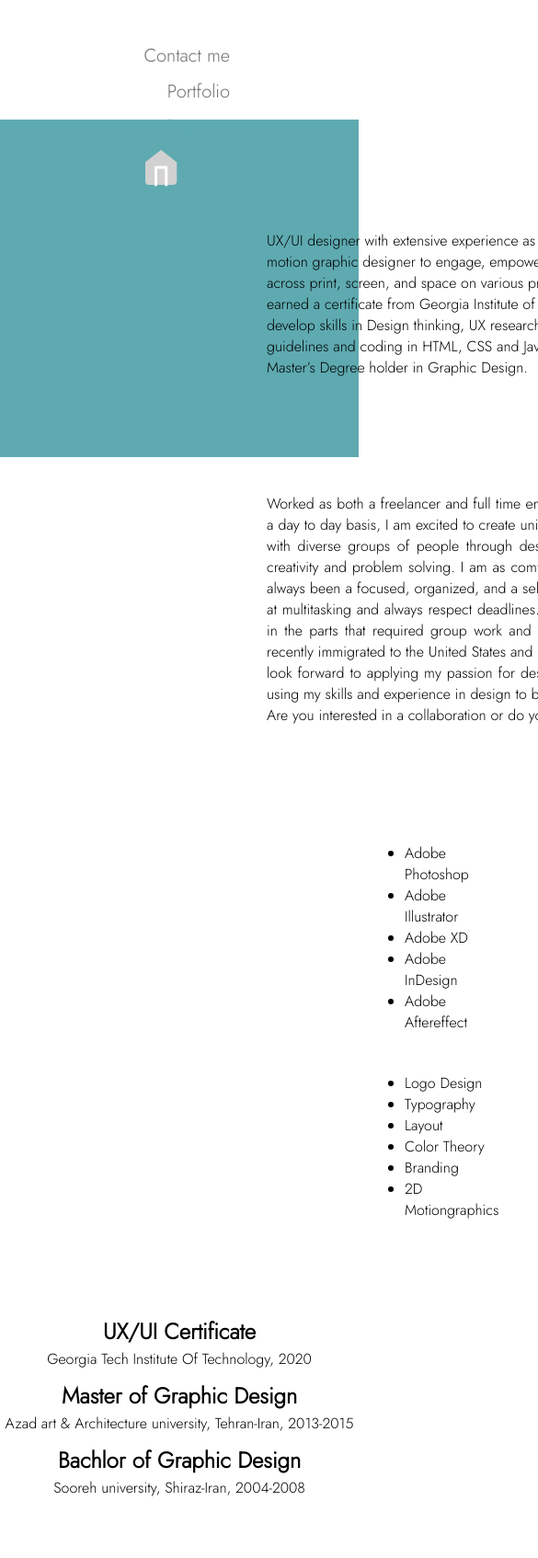
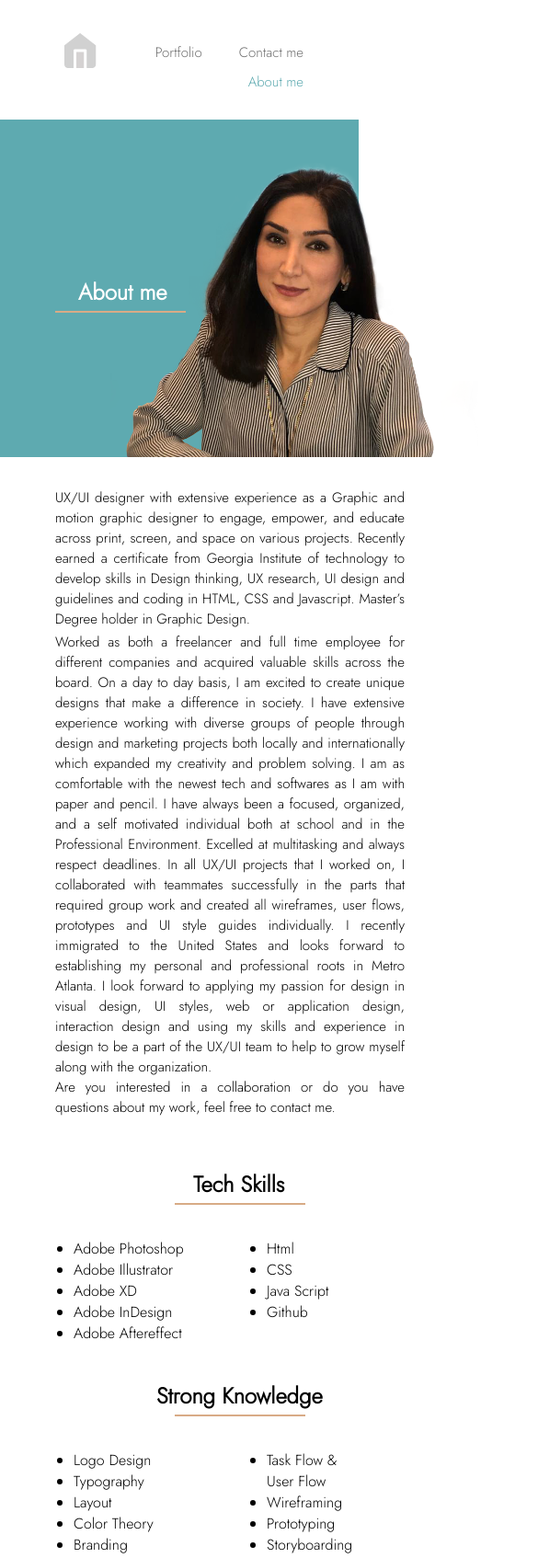
Before and after one commit to parisadeh/Final-Portfolio, a plain HTML site: page About.html in a window 390 px wide. Shown: the top 1694 px of the page at 92% size, 585 px wide, since content can reach past the window. Drawn offline with Linux system fonts and the light colour scheme.

Commit message:
Update Aboutme.css

```diff
--- a/css/Aboutme.css
+++ b/css/Aboutme.css
@@ -395,3 +395,211 @@ button:hover{
 #socialmedia img{
     margin: 10px;
 }
+
+/*media quary*/
+@media screen and (max-width:600px){
+
+    .nav li{
+        font-size: 15px;
+        margin-left: 40px;
+        margin-top: 10px;
+    }
+    .navigationbar{
+        margin-right: 80px;
+    }
+    #homeicon{
+        margin-top: 0px;
+        margin-left: 50px;
+    }
+
+    .Header{
+        width: auto;
+        position: relative;
+        top: 120px;
+        text-align: center;
+    }
+
+    #header-1{
+        height: 367px;
+    }
+    .header h2{
+        top: 150px;
+        left: 85px;
+    }
+    .header hr{
+        width: 140px;
+        position: absolute;
+        top: 200px;
+        left: 60px;
+    }
+    .header img{
+        float: right;
+        position: absolute;
+        width: 400px;
+        top: 19px;
+        left: 120px;
+
+    }
+    .header p{
+        width: 380px;
+        margin: 20px;
+        position: absolute;
+        left: 40px;
+        top: 380px;
+        font-size: 15px;
+        text-align: justify;
+    }
+    .paragraph{
+        width: 380px;
+        margin: 20px;
+        position: absolute;
+        top:652px;
+        left: 40px;
+        font-size: 15px;
+    }
+
+    .Techskills h2{
+        position: absolute;
+        left: 210px;
+        top: 1250px;
+    }
+    .Techskills hr{
+        top: 1300px;
+        left: 190px;
+    }
+    #left{
+        position: absolute;
+        top: 1330px;
+        left: 40px;
+    }
+    #right{
+        position: absolute;
+        top: 1330px;
+        left: 250px;
+    }
+    .strength h2{
+        position: absolute;
+        left: 170px;
+        top: 1480px;
+    }
+    .strength hr{
+        position: absolute;
+        top: 1530px;
+        left: 190px;
+    }
+
+    #leftpart{
+        position: absolute;
+        top: 1560px;
+        left: 40px;
+    }
+    #rightpart{
+        position: absolute;
+        top: 1560px;
+        left: 250px;
+    }
+
+    .education h2{
+        position: absolute;
+        left: 200px;
+        top: 1730px;
+    }
+    .education hr{
+        border: 1px solid #D8AB86;
+        width: 140px;
+        position: absolute;
+        top: 1780px;
+        left: 175px;
+    }
+    .title h2{
+        font-weight: bold;
+        position: absolute;
+        top: 1800px;
+        left:0px;
+        width: 100%;
+        text-align: center;
+    }
+    .title p{
+        position: absolute;
+        top: 1840px;
+        width: 100%;
+    }
+    .title1 h2{
+        font-weight: bold;
+        position: absolute;
+        top: 1880px;
+        width: 100%;
+        left: 0;
+        text-align: center;
+    }
+    .title1 p{
+        position: absolute;
+        top: 1920px;
+        width: 100%;
+    }
+    .title2 h2{
+        font-weight: bold;
+        position: absolute;
+        top: 1960px;
+        width: 100%;
+        left: 0;
+        text-align: center;
+    }
+    .title2 p{
+        position: absolute;
+        top: 2000px;
+        width: 100%;
+    }
+    button{
+        position: absolute;
+        top: 2100px;
+        left: 150px;
+    }
+
+
+    /*footer*/
+    .contact{
+        width: 100%;
+        height:500px;
+        top:2200px;
+    }
+    .contact hr{
+        left: 170px;
+    }
+    .contact h1{
+        position: absolute;
+        top: 80px;
+        left: 160px;
+    }
+    .contact p{
+        width: 300px;
+        left: 90px;
+        top: 150px;
+    }
+    #tell p{
+        position: absolute;
+        left: 115px;
+        top: 270px;
+    }
+    #tell img{
+        position: absolute;
+        left: 165px;
+        top: 285px;
+    }
+    #email p{
+        position: absolute;
+        left: 120px;
+        top: 310px;
+    }
+    #email img{
+        position: absolute;
+        left: 130px;
+        top:328px;
+    }
+    #socialmedia{
+        position: absolute;
+        left: 160px;
+        top: 380px;
+    }
+
+}
```
